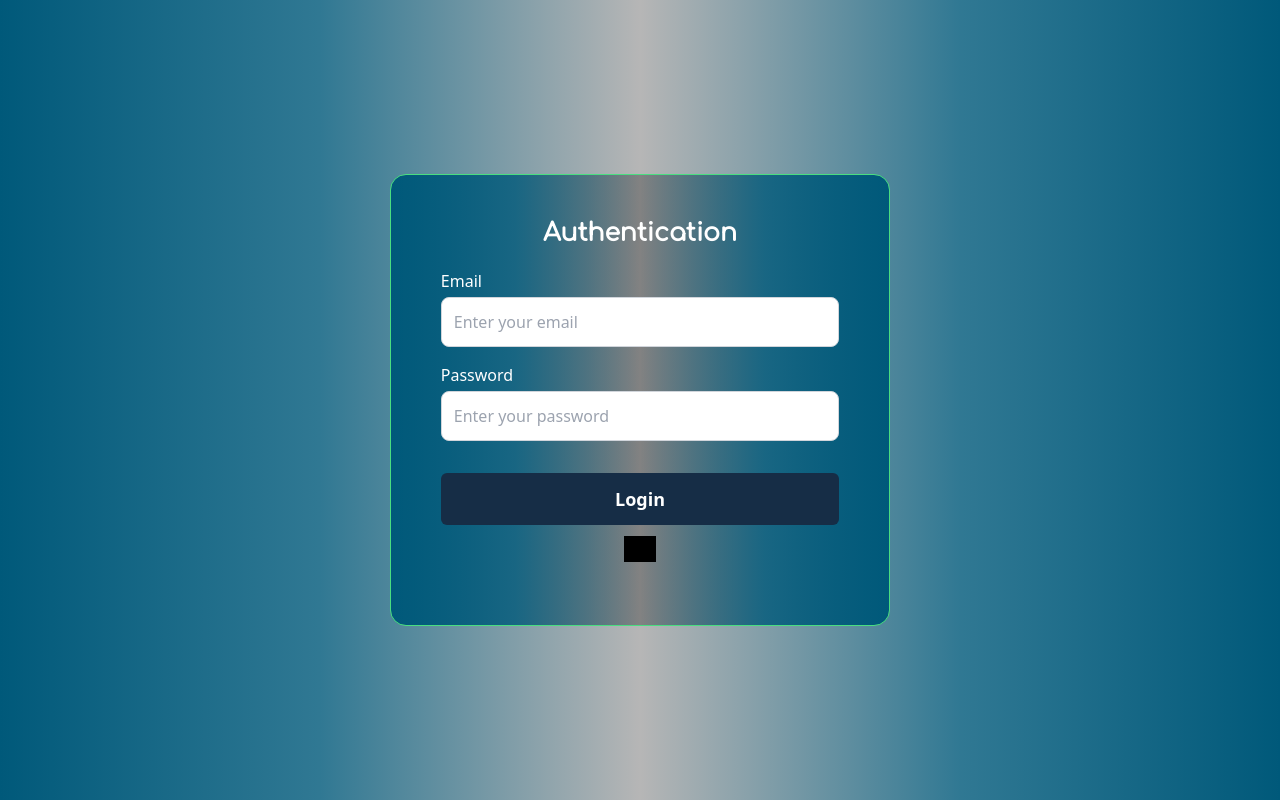
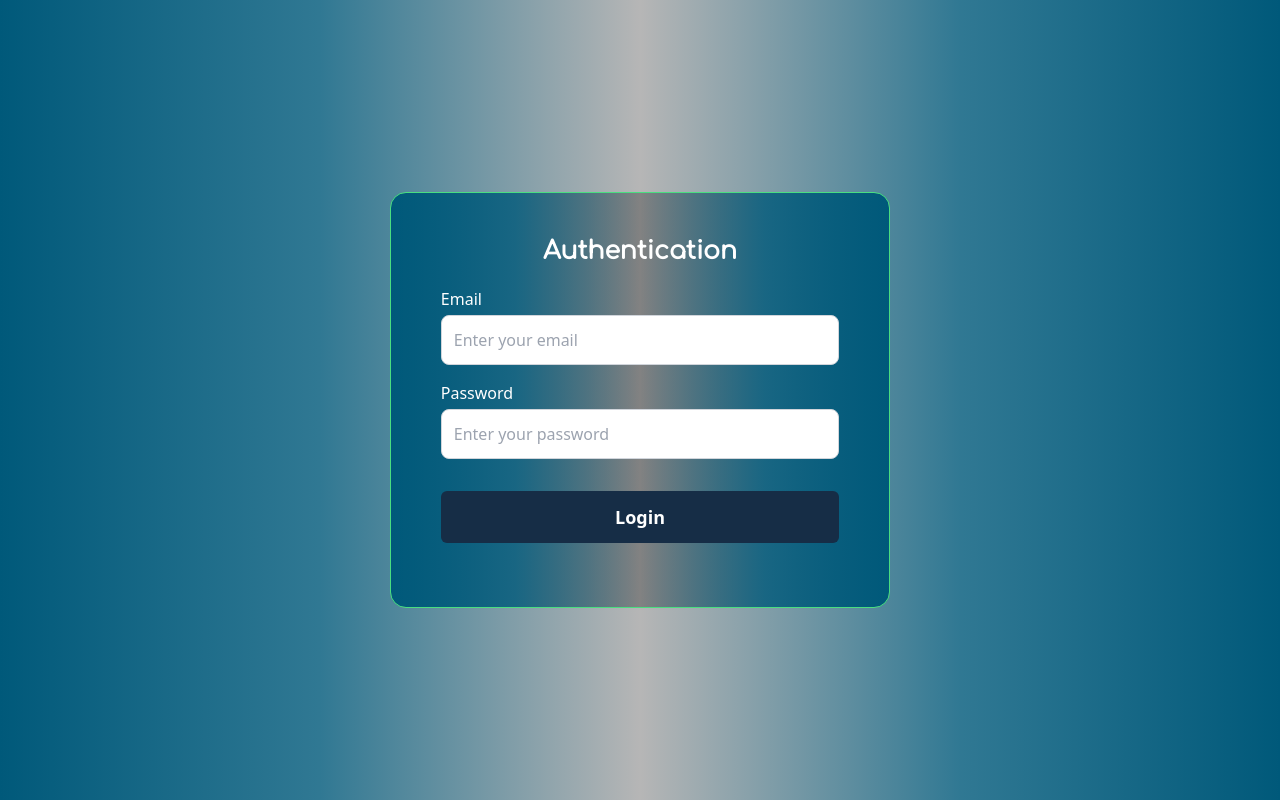
Before and after one commit to Mhatons/sirz_fe, a React (Vite) app: page /login in a window 1280 px wide. Built offline with nearby package versions, Linux system fonts and the light colour scheme.

Commit message:
changed server url

```diff
--- a/src/pages/login/index.tsx
+++ b/src/pages/login/index.tsx
@@ -73,9 +73,13 @@ export default function Login() {
                         className=" bg-button hover:bg-[#1d3e61] capitalize text-lg rounded-md mt-8 w-full text-white py-3 px-7 font-bold">
                         {!isLoading ? "login" : "processing..."}
                     </button>
-                    <div className="  mt-3 text-center italic font-comfortaa text-red-500">
-                        <span className="bg-black text-center py-1 px-4">{err}</span>
-                    </div>
+                    {
+                        err && (
+                            <div className="  mt-3 text-center italic font-comfortaa text-red-500">
+                                <span className="bg-black text-center py-1 px-4">{err}</span>
+                            </div>
+                        )
+                    }
                 </div>
             </form>
         </div>
--- a/src/utils.ts
+++ b/src/utils.ts
@@ -1,6 +1,7 @@
 import moment from "moment";
 
-export const BASE_URL = `http://localhost:4000`;
+export const BASE_URL = `https://telegram-bot-1-br31.onrender.com`;
+// export const BASE_URL = `http://localhost:4000`;
 
 export const formatDate = (date: string) => {
     const formattedDate = moment(date).format('MMMM D, YYYY');
```
